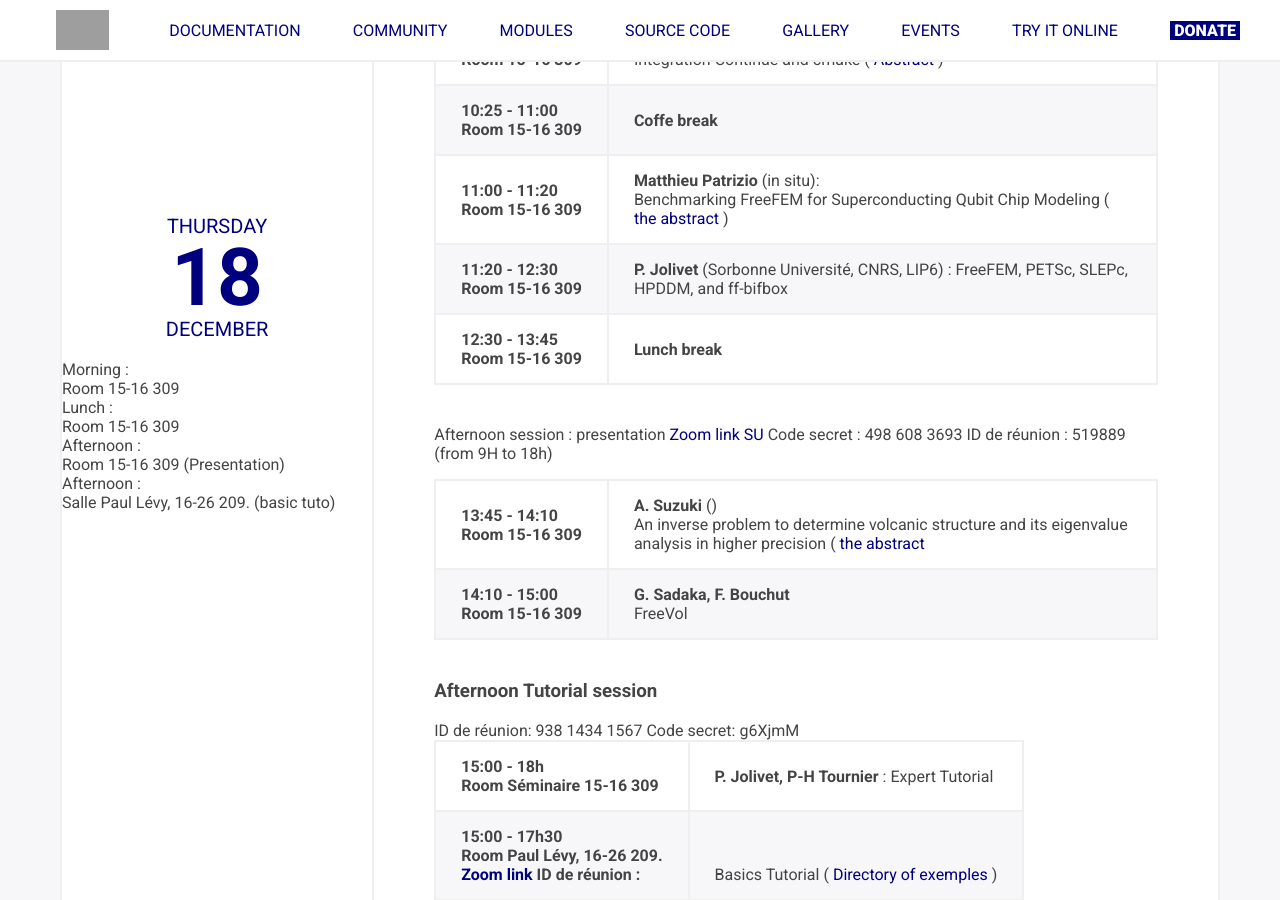
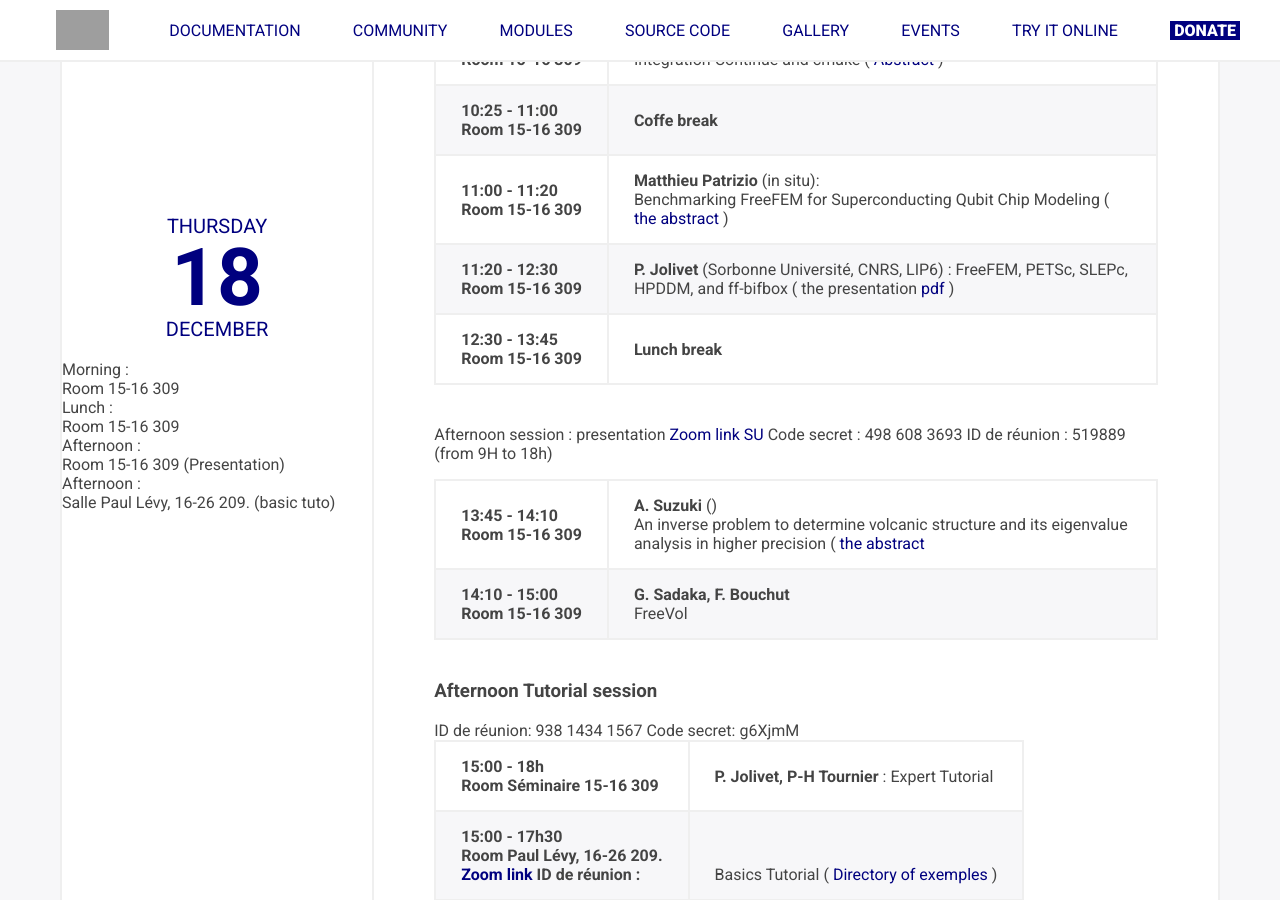
Before and after one commit to FreeFem/FreeFem-website, a Jekyll site: the page built from ffdays.md, in a window 1280 px wide and 900 px high, scrolled down 1311 px. Built offline with Jekyll 4.4.1, drawn with Linux system fonts in a browser that asks for light colours.

Commit message:
update freefem days and book.pdf of optimxsx

```diff
--- a/_layouts/ffdays.html
+++ b/_layouts/ffdays.html
@@ -107,6 +107,7 @@
 				        <th scope="row">11:20 - 12:30 <br> Room 15-16 309</th>
                 <td>
                   <strong>P. Jolivet</strong> (Sorbonne Université, CNRS, LIP6) : FreeFEM, PETSc, SLEPc, HPDDM, and ff-bifbox
+                  ( the presentation <a href="https://joliv.et/FF_17th.pdf">  pdf   </a> )
                   <br>
 
 
```
Also changed, not shown: 1 other file.
